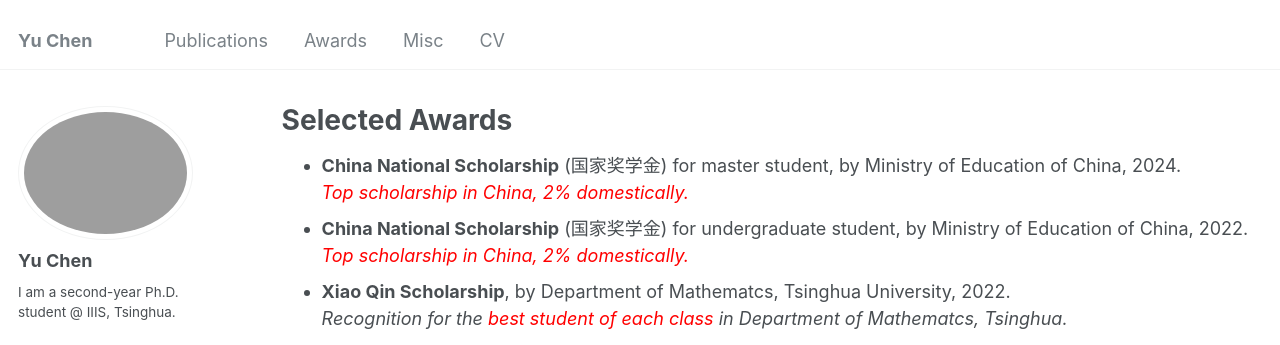
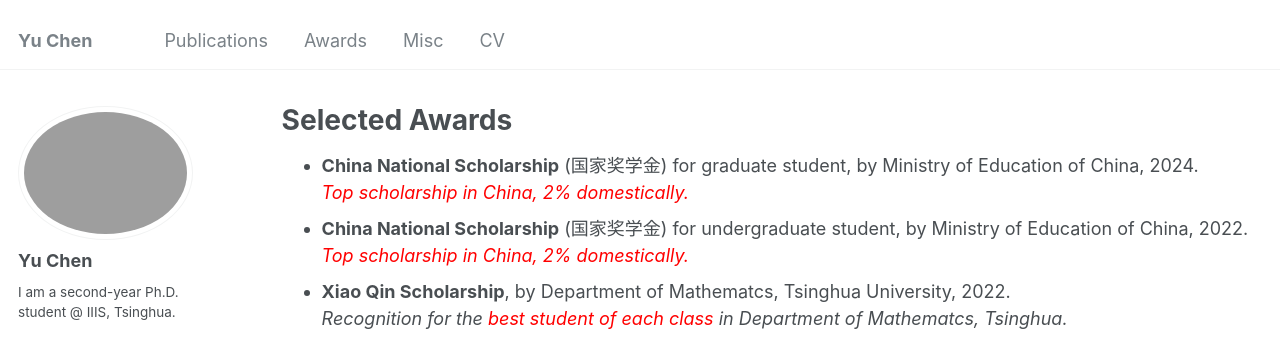
Before and after one commit to custyhs/custyhs.github.io, a Jekyll site: the page built from _pages/awards.md, in a window 1280 px wide. Shown: the top 345 px of the page. Built offline with Jekyll 4.4.1, drawn with Linux system fonts in a browser that asks for light colours; some web fonts are replaced.

Commit message:
Update awards

```diff
--- a/_pages/awards.md
+++ b/_pages/awards.md
@@ -10,7 +10,7 @@ orange { color: Orange }
 green { color: Green }
 blue { color: Blue }
 </style>
-- **China National Scholarship** (国家奖学金) for master student, by Ministry of Education of China, 2024.
+- **China National Scholarship** (国家奖学金) for graduate student, by Ministry of Education of China, 2024.
   *<red>Top scholarship in China, 2% domestically.</red>*
 - **China National Scholarship** (国家奖学金) for undergraduate student, by Ministry of Education of China, 2022.
   *<red>Top scholarship in China, 2% domestically.</red>*
```
